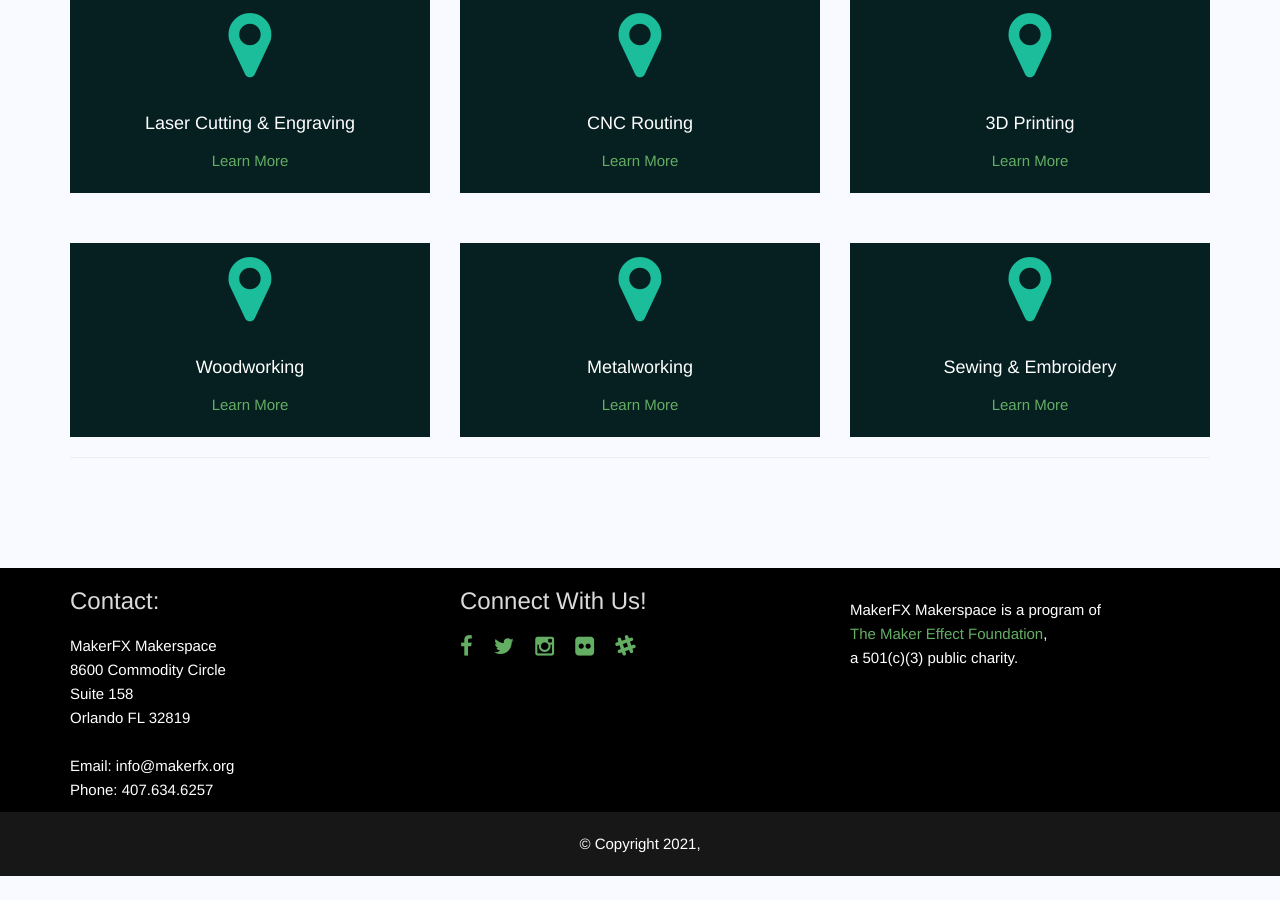
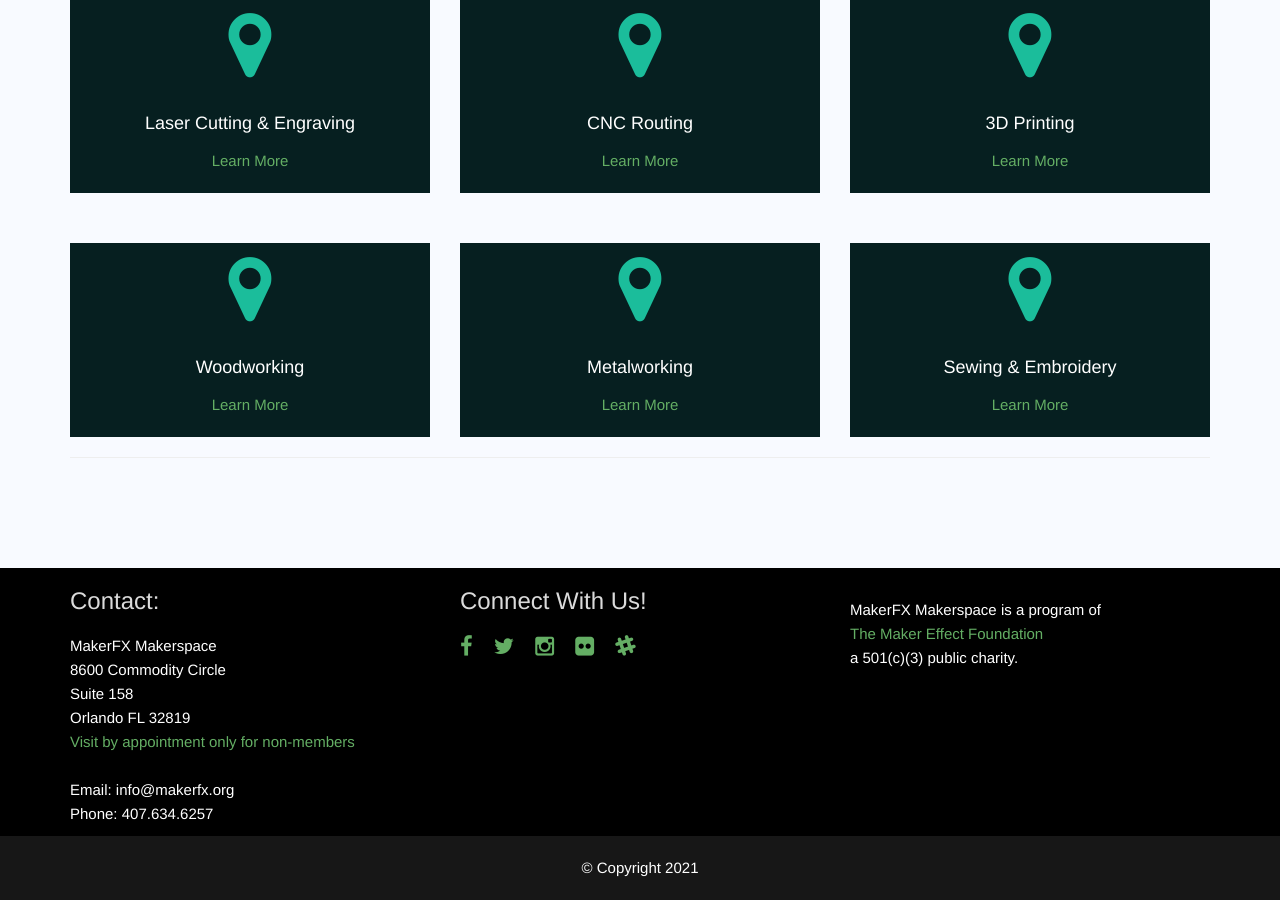
Before and after one commit to makerfx/makerfx.org, a Jekyll site: the page built from index.md, in a window 1280 px wide and 900 px high, scrolled down 1196 px. Built offline with Jekyll 4.4.1, drawn with Linux system fonts in a browser that asks for light colours; before the commit the page ends 2072 px from its top, so only the background shows below that.

Commit message:
update foot to clarify visit by appointment only for non-members

```diff
--- a/_includes/footer.html
+++ b/_includes/footer.html
@@ -9,6 +9,7 @@
           {{ site.address_line_1 }} <br>
           {{ site.address_line_2 }} <br>
           {{ site.address_line_3 }} <br>
+          <a href="https://form.jotform.com/makereffect/tour"><span>Visit by appointment only for non-members</span></a><br>
           <br>
           Email: {{ site.company_email }}<br>
           Phone: {{ site.telephone_number }} <br>
@@ -59,12 +60,12 @@
         </div>
       </div>
       <div class="col-md-4" style="padding-top:30px">
-          <p class="footer-contact">MakerFX Makerspace is a program of <br><a href="http://www.themakereffect.org">The Maker Effect Foundation</a>,<br> a 501(c)(3) public charity.</p>
+          <p class="footer-contact">MakerFX Makerspace is a program of <br><a href="http://www.themakereffect.org">The Maker Effect Foundation</a><br> a 501(c)(3) public charity.</p>
       </div>
     </div>
   </div>
 
   <div class="copyright text center">
-    <p>&copy; Copyright {{ site.time | date: '%Y' }}, <a href=" {{ site.url }}">{{ site.title }}</a></p>
+    <p>&copy; Copyright {{ site.time | date: '%Y' }} <a href=" {{ site.url }}">{{ site.title }}</a></p>
   </div>
 </footer>
```
